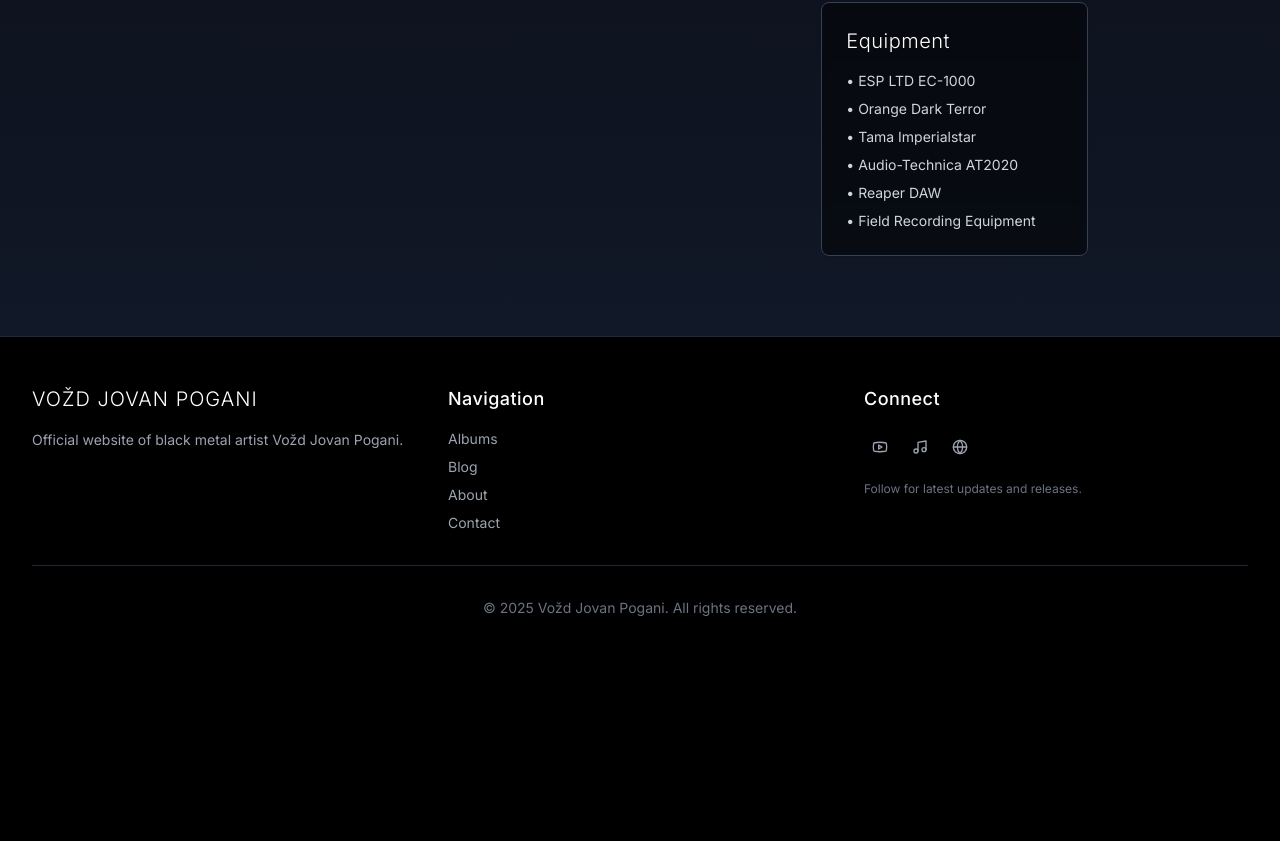
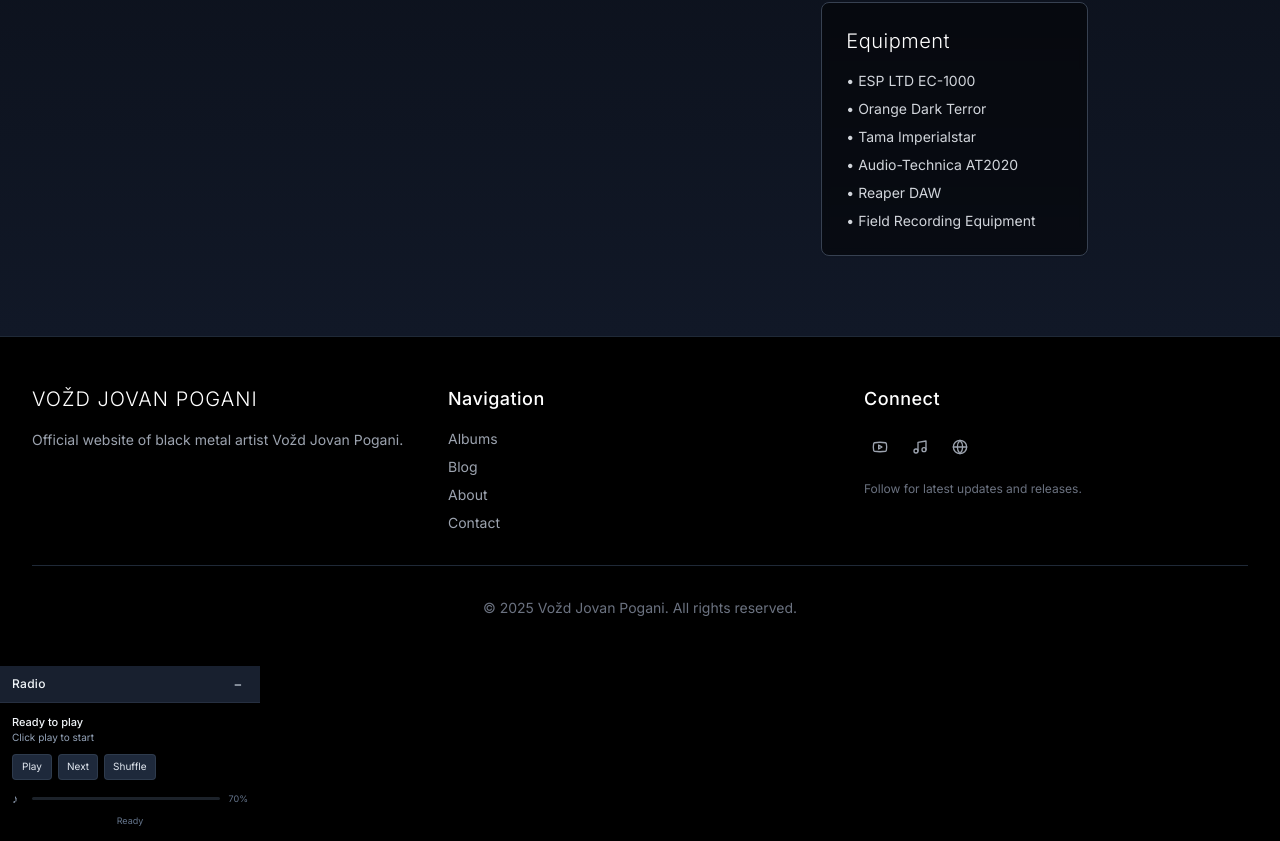
Before and after one commit to SliskoGG/vozd-jovan-website, a Next.js app: page /about in a window 1280 px wide. Shown: the part 1191-2032 px from the top of the page. Before the commit the page ends 1857 px from the top, so only its background shows below. Built offline with nearby package versions, Linux system fonts and the light colour scheme.

Commit message:
Update layout.tsx

```diff
--- a/app/layout.tsx
+++ b/app/layout.tsx
@@ -18,7 +18,7 @@ export const metadata: Metadata = {
     siteName: "Vozd Jovan Pogani",
     type: "website",
   },
-    generator: 'v0.dev'
+  generator: 'v0.dev'
 }
 
 export default function RootLayout({
@@ -28,12 +28,88 @@ export default function RootLayout({
 }) {
   return (
     <html lang="en" className="dark">
+      <head>
+        {/* Radio Widget CSS */}
+        <link rel="stylesheet" href="/css/radio-widget.css" />
+      </head>
       <body className={`${inter.className} bg-black text-white min-h-screen`}>
         <div className="flex flex-col min-h-screen">
           <Navbar />
           <main className="flex-1">{children}</main>
           <Footer />
         </div>
+
+        {/* Radio Widget */}
+        <div className="radio-widget expanded" id="radioWidget">
+          <div className="widget-header" onClick={() => {
+            const widget = document.getElementById('radioWidget');
+            const collapseBtn = document.getElementById('collapseBtn');
+            if (widget?.classList.contains('collapsed')) {
+              widget.classList.remove('collapsed');
+              widget.classList.add('expanded');
+              if (collapseBtn) collapseBtn.textContent = '−';
+            } else {
+              widget?.classList.remove('expanded');
+              widget?.classList.add('collapsed');
+              if (collapseBtn) collapseBtn.textContent = '+';
+            }
+          }}>
+            <h3 className="widget-title">Radio</h3>
+            <button className="collapse-btn" id="collapseBtn">−</button>
+          </div>
+          <div className="widget-content">
+            <div className="now-playing">
+              <div className="song-info">
+                <div className="song-title" id="songTitle">Ready to play</div>
+                <div className="song-artist" id="songArtist">Click play to start</div>
+              </div>
+            </div>
+            <div className="controls">
+              <button className="control-btn play-btn" id="playBtn" onClick={() => {
+                if (typeof window !== 'undefined' && (window as any).radioPlayer) {
+                  (window as any).radioPlayer.togglePlay();
+                }
+              }}>
+                Play
+              </button>
+              <button className="control-btn" id="nextBtn" onClick={() => {
+                if (typeof window !== 'undefined' && (window as any).radioPlayer) {
+                  (window as any).radioPlayer.nextSong();
+                }
+              }}>
+                Next
+              </button>
+              <button className="control-btn" id="shuffleBtn" onClick={() => {
+                if (typeof window !== 'undefined' && (window as any).radioPlayer) {
+                  (window as any).radioPlayer.toggleShuffle();
+                }
+              }}>
+                Shuffle
+              </button>
+            </div>
+            <div className="volume-container">
+              <span className="volume-icon">♪</span>
+              <input
+                type="range"
+                className="volume-slider"
+                id="volumeSlider"
+                min="0"
+                max="100"
+                defaultValue="70"
+                onChange={(e) => {
+                  if (typeof window !== 'undefined' && (window as any).radioPlayer) {
+                    (window as any).radioPlayer.setVolume(e.target.value);
+                  }
+                }}
+              />
+              <span className="volume-label" id="volumeDisplay">70%</span>
+            </div>
+            <div className="status" id="status">Ready</div>
+          </div>
+        </div>
+
+        {/* Radio Widget JavaScript */}
+        <script src="/js/radio-widget.js" defer></script>
       </body>
     </html>
   )
```
